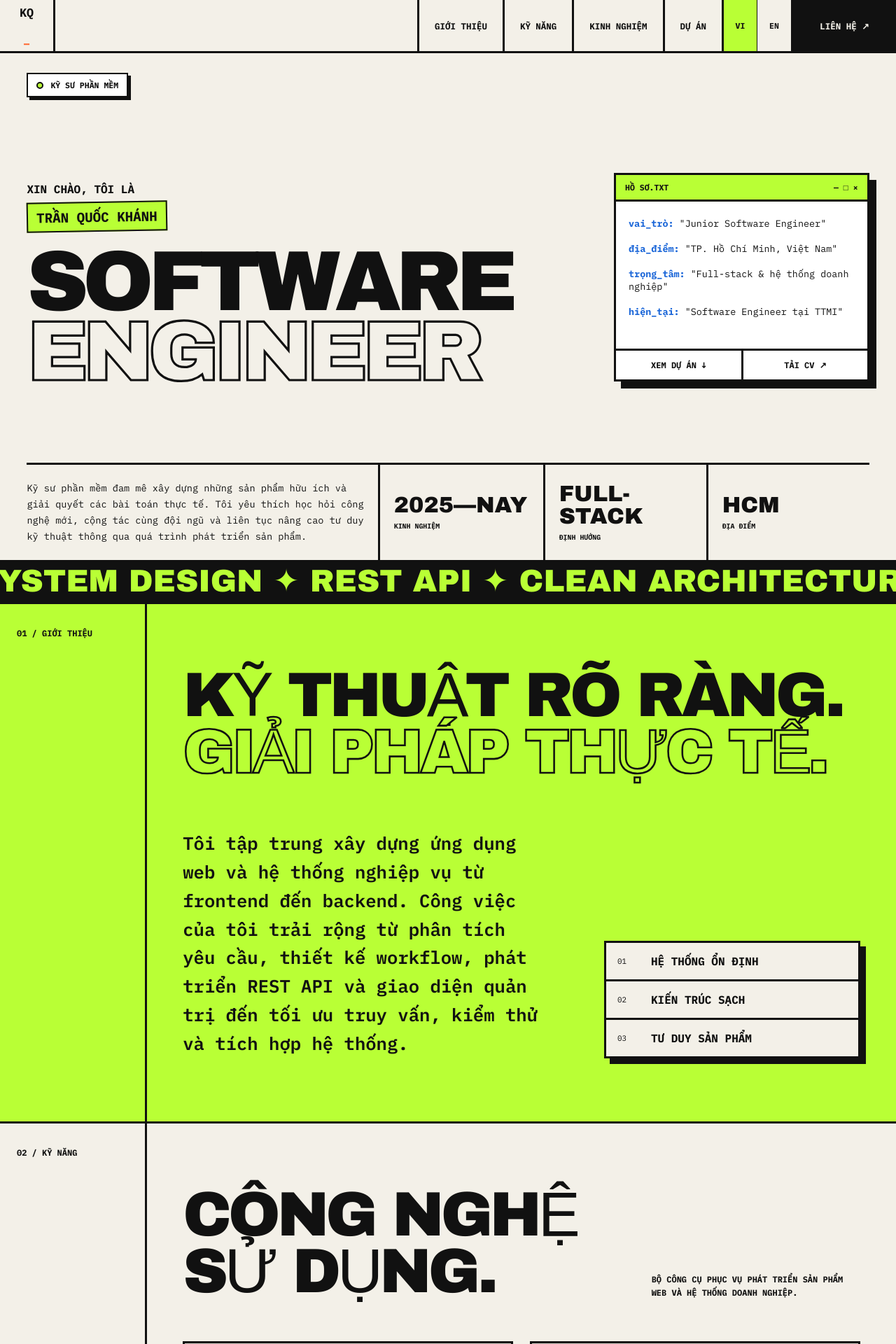
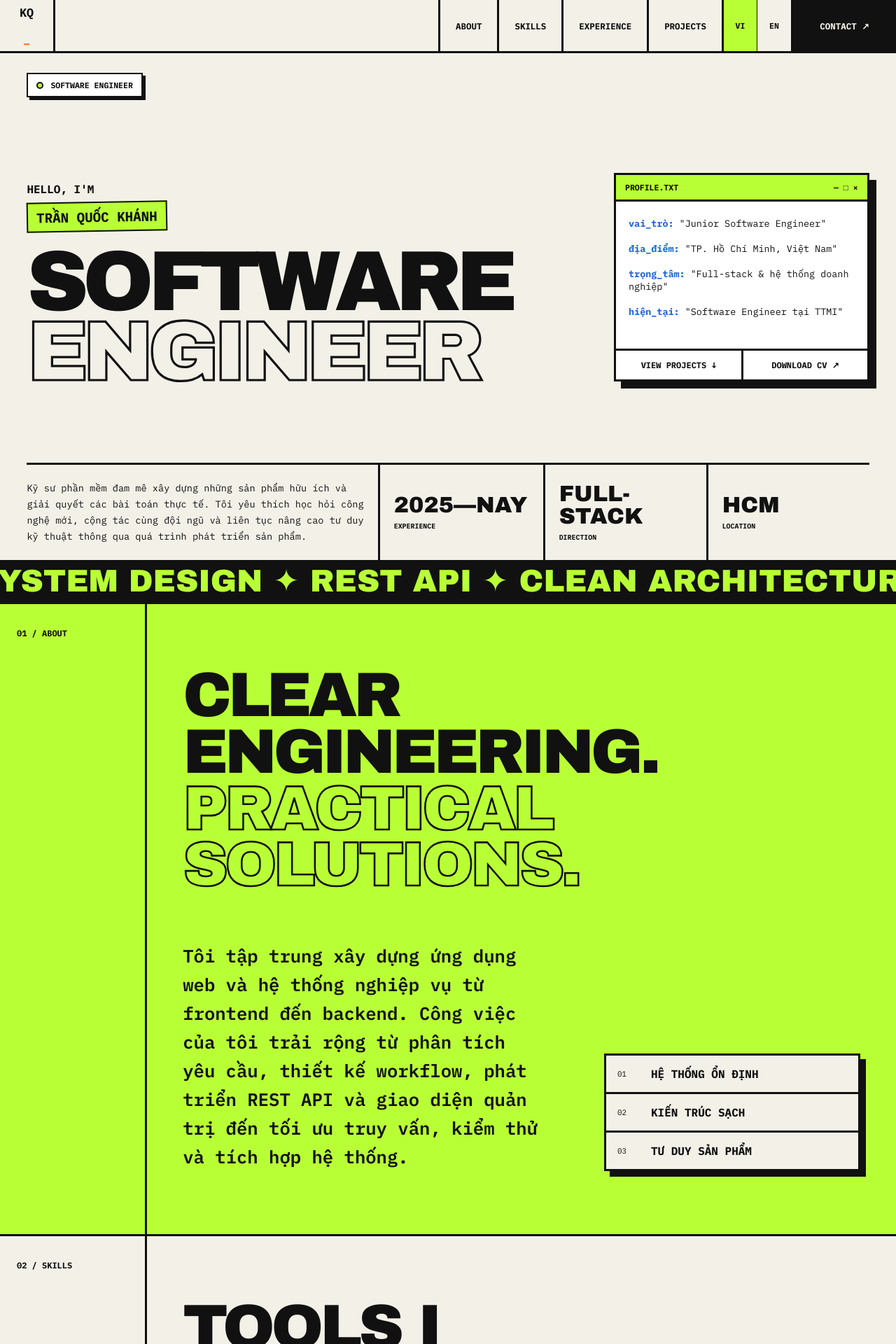
Before and after one commit to Trqkhanh17/Portfolio, a Next.js app: page / in a window 1280 px wide. Shown: the top 1920 px of the page at 70% size. Built offline with nearby package versions, Linux system fonts and the light colour scheme.

Commit message:
Use English headings in Vietnamese portfolio

```diff
--- a/app/page.tsx
+++ b/app/page.tsx
@@ -6,28 +6,28 @@ type Lang = "vi" | "en";
 
 const copy = {
   vi: {
-    nav: { about: "GIỚI THIỆU", stack: "KỸ NĂNG", experience: "KINH NGHIỆM", projects: "DỰ ÁN", contact: "LIÊN HỆ ↗" },
-    role: "KỸ SƯ PHẦN MỀM",
-    hello: "XIN CHÀO, TÔI LÀ",
+    nav: { about: "ABOUT", stack: "SKILLS", experience: "EXPERIENCE", projects: "PROJECTS", contact: "CONTACT ↗" },
+    role: "SOFTWARE ENGINEER",
+    hello: "HELLO, I'M",
     headline: ["SOFTWARE", "ENGINEER"],
-    profile: "HỒ SƠ.TXT",
+    profile: "PROFILE.TXT",
     profileRows: [
       ["vai_trò", "Junior Software Engineer"],
       ["địa_điểm", "TP. Hồ Chí Minh, Việt Nam"],
       ["trọng_tâm", "Full-stack & hệ thống doanh nghiệp"],
       ["hiện_tại", "Software Engineer tại TTMI"],
     ],
-    viewProjects: "XEM DỰ ÁN ↓",
-    resume: "TẢI CV ↗",
+    viewProjects: "VIEW PROJECTS ↓",
+    resume: "DOWNLOAD CV ↗",
     summary: "Kỹ sư phần mềm đam mê xây dựng những sản phẩm hữu ích và giải quyết các bài toán thực tế. Tôi yêu thích học hỏi công nghệ mới, cộng tác cùng đội ngũ và liên tục nâng cao tư duy kỹ thuật thông qua quá trình phát triển sản phẩm.",
-    facts: [["2025—NAY", "KINH NGHIỆM"], ["FULL-STACK", "ĐỊNH HƯỚNG"], ["HCM", "ĐỊA ĐIỂM"]],
+    facts: [["2025—NAY", "EXPERIENCE"], ["FULL-STACK", "DIRECTION"], ["HCM", "LOCATION"]],
     marquee: "WEB DEVELOPMENT ✦ SYSTEM DESIGN ✦ REST API ✦ CLEAN ARCHITECTURE ✦",
-    aboutIndex: "01 / GIỚI THIỆU",
-    aboutTitle: ["KỸ THUẬT RÕ RÀNG.", "GIẢI PHÁP THỰC TẾ."],
+    aboutIndex: "01 / ABOUT",
+    aboutTitle: ["CLEAR ENGINEERING.", "PRACTICAL SOLUTIONS."],
     aboutText: "Tôi tập trung xây dựng ứng dụng web và hệ thống nghiệp vụ từ frontend đến backend. Công việc của tôi trải rộng từ phân tích yêu cầu, thiết kế workflow, phát triển REST API và giao diện quản trị đến tối ưu truy vấn, kiểm thử và tích hợp hệ thống.",
     principles: [["01", "HỆ THỐNG ỔN ĐỊNH"], ["02", "KIẾN TRÚC SẠCH"], ["03", "TƯ DUY SẢN PHẨM"]],
-    stackIndex: "02 / KỸ NĂNG",
-    stackTitle: "CÔNG NGHỆ SỬ DỤNG.",
+    stackIndex: "02 / SKILLS",
+    stackTitle: "TOOLS I USE.",
     stackNote: "BỘ CÔNG CỤ PHỤC VỤ PHÁT TRIỂN SẢN PHẨM WEB VÀ HỆ THỐNG DOANH NGHIỆP.",
     stackGroups: [
       ["FRONTEND", ["ReactJS / Next.js", "TypeScript / JavaScript", "Tailwind CSS / shadcn/ui", "TanStack Query / Zustand"]],
@@ -35,8 +35,8 @@ const copy = {
       ["DATABASE", ["PostgreSQL / MySQL", "MongoDB", "Query Optimization", "Database Design"]],
       ["ENGINEERING", ["Git / Docker / Linux", "Unit & E2E Testing", "System Integration", "AI-assisted Development"]],
     ],
-    expIndex: "03 / KINH NGHIỆM",
-    expTitle: ["NƠI TÔI", "TẠO RA GIÁ TRỊ."],
+    expIndex: "03 / EXPERIENCE",
+    expTitle: ["WHERE I'VE", "CREATED VALUE."],
     expRole: "SOFTWARE ENGINEER",
     expCompany: "TTMI JOINT STOCK COMPANY",
     expDate: "10/2025 — HIỆN TẠI",
@@ -48,26 +48,26 @@ const copy = {
       "Phát triển backend, REST API và giao diện quản trị cho ứng dụng ERP nhập kho, tra cứu barcode, theo dõi vị trí kệ và quy trình nhận hàng.",
       "Viết và duy trì unit test, end-to-end test cho các luồng nghiệp vụ quan trọng trước khi triển khai.",
     ],
-    education: "HỌC VẤN",
+    education: "EDUCATION",
     degree: "KỸ SƯ CÔNG NGHỆ THÔNG TIN · GPA 3.0/4.0",
     school: "ĐẠI HỌC NAM CẦN THƠ · 2021—2025",
-    projectsIndex: "04 / SẢN PHẨM TIÊU BIỂU",
-    projectsTitle: "NHỮNG HỆ THỐNG ĐÃ XÂY DỰNG.",
+    projectsIndex: "04 / SELECTED BUILDS",
+    projectsTitle: "SYSTEMS I'VE BUILT.",
     projectsNote: "CÁC BÀI TOÁN THỰC TẾ ĐƯỢC THỰC HIỆN TRONG QUÁ TRÌNH LÀM VIỆC.",
     projects: [
       { title: "HỆ THỐNG POS ĐA THƯƠNG HIỆU", year: "2025—NAY", description: "Các module quản lý menu, danh mục, tùy chọn sản phẩm, voucher, giá bán và cấu hình sản phẩm theo từng chi nhánh.", tech: "DJANGO · REACT · REST API" },
       { title: "CRM & ONLINE SALES", year: "2025—NAY", description: "CRM, dashboard báo cáo và API hỗ trợ bán hàng online, quản lý đơn hàng, sản phẩm và quy trình giao vận nội bộ.", tech: "NEXT.JS · API · DATABASE" },
       { title: "ERP NHẬP KHO", year: "2025—NAY", description: "Ứng dụng hỗ trợ tra cứu sản phẩm bằng barcode, quản lý vị trí kệ theo cửa hàng, yêu cầu mua hàng và quy trình nhận hàng.", tech: "DJANGO REST · ERP · POSTGRESQL" },
     ],
-    internal: "SẢN PHẨM NỘI BỘ",
-    contactIndex: "05 / LIÊN HỆ",
-    contactLead: "CÓ VỊ TRÍ, DỰ ÁN HOẶC Ý TƯỞNG PHÙ HỢP?",
-    contactTitle: ["HÃY CÙNG XÂY DỰNG", "MỘT SẢN PHẨM TỐT."],
+    internal: "INTERNAL PRODUCT",
+    contactIndex: "05 / CONTACT",
+    contactLead: "HAVE A ROLE, PROJECT OR IDEA THAT FITS?",
+    contactTitle: ["LET'S BUILD", "SOMETHING SOLID."],
     email: "EMAIL",
     github: "GITHUB",
-    phone: "ĐIỆN THOẠI",
+    phone: "PHONE",
     footer: "PORTFOLIO SOFTWARE ENGINEER",
-    top: "VỀ ĐẦU TRANG ↑",
+    top: "BACK TO TOP ↑",
   },
   en: {
     nav: { about: "ABOUT", stack: "SKILLS", experience: "EXPERIENCE", projects: "PROJECTS", contact: "CONTACT ↗" },
```
